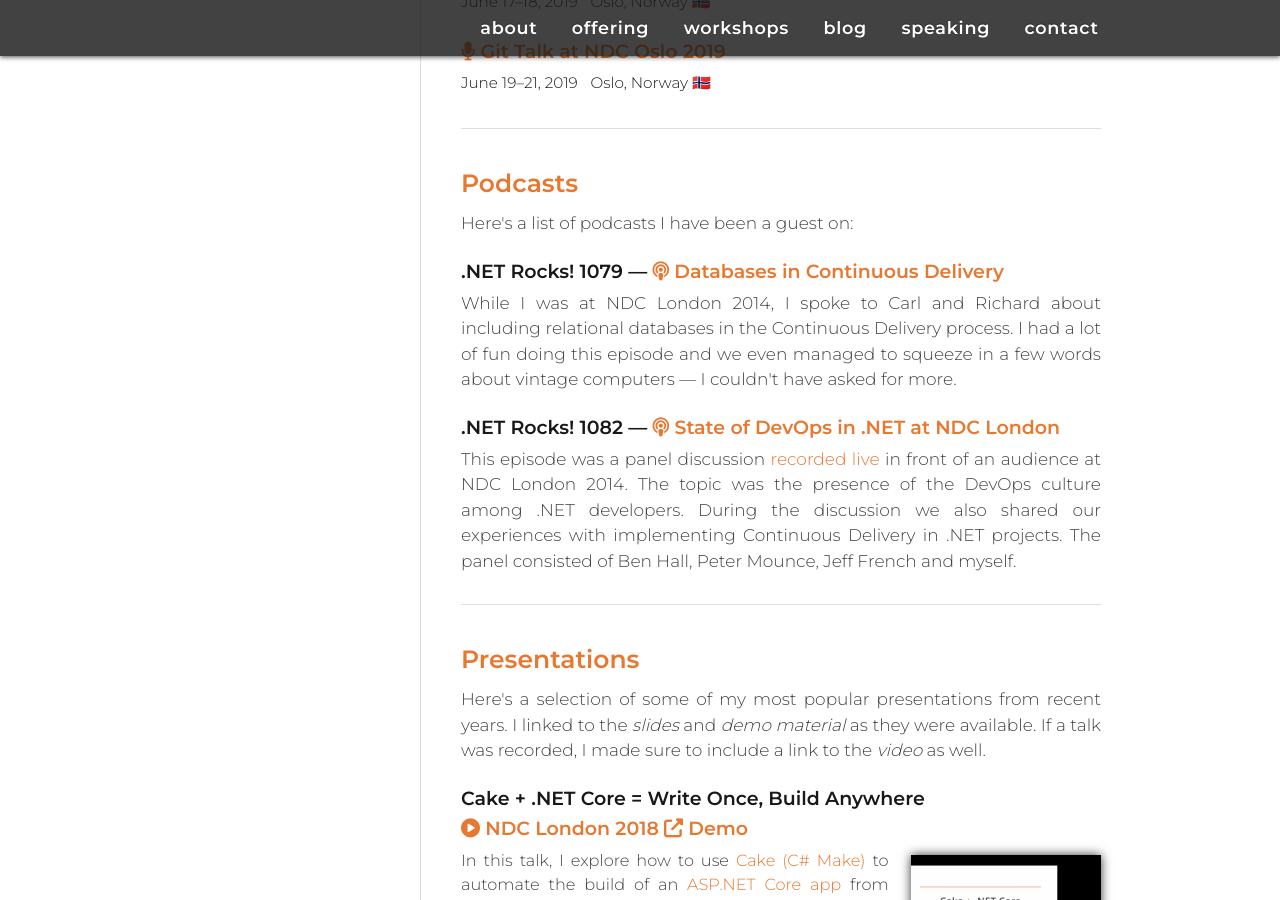
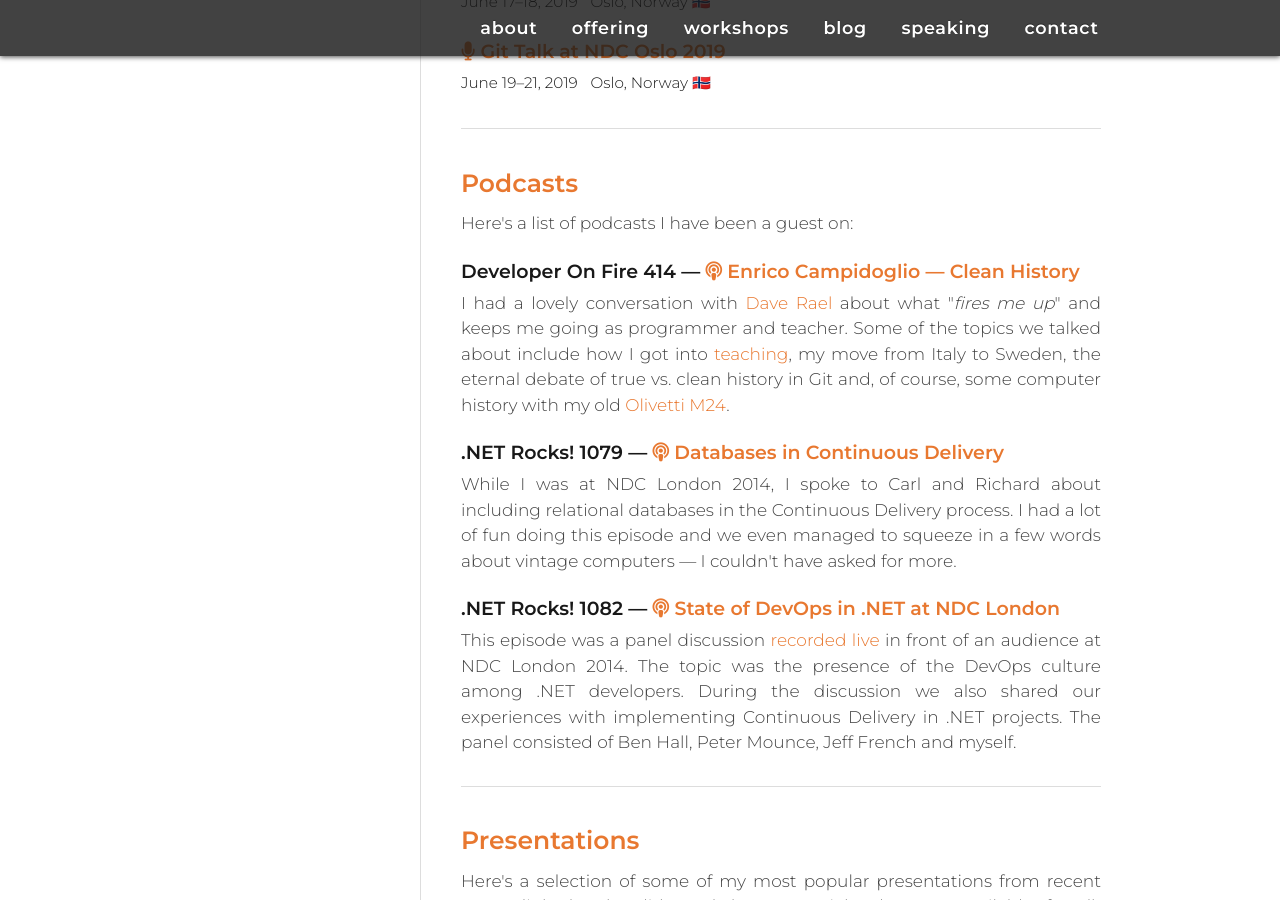
Before and after one commit to megakemp/megakemp.github.io, a Jekyll site: the page built from speaking/index.html, in a window 1280 px wide and 900 px high, scrolled down 847 px. Built offline with Jekyll 4.4.1, drawn with Linux system fonts in a browser that asks for light colours; nearby versions of some CDN libraries; comment, search, counter and statistics services are not loaded.

Commit message:
Adds the Developer On Fire podcast to the speaking page

```diff
--- a/speaking/index.html
+++ b/speaking/index.html
@@ -54,6 +54,9 @@
   <p>
     Here's a list of podcasts I have been a guest on:
   </p>
+
+  <h4>Developer On Fire 414 <span class="hide">—</span> <a href="https://developeronfire.com/podcast/episode-414-enrico-campidoglio-clean-history" target="_blank"><i class="fa fa-podcast" aria-hidden="true"></i> Enrico Campidoglio — Clean History</a></h4>
+  <p>I had a lovely conversation with <a href="https://developeronfire.com/about-the-host/" target="_blank">Dave Rael</a> about what "<em>fires me up</em>" and keeps me going as programmer and teacher. Some of the topics we talked about include how I got into <a href="{{ site.url }}/offering/">teaching</a>, my move from Italy to Sweden, the eternal debate of true vs. clean history in Git and, of course, some computer history with my old <a href="https://en.wikipedia.org/wiki/Olivetti_M24" target="_blank">Olivetti M24</a>.</p>
 
   <h4>.NET Rocks! 1079 <span class="hide">—</span> <a href="https://www.dotnetrocks.com/?show=1079" target="_blank"><i class="fa fa-podcast" aria-hidden="true"></i> Databases in Continuous Delivery</a></h4>
   <p>While I was at NDC London 2014, I spoke to Carl and Richard about including
```
